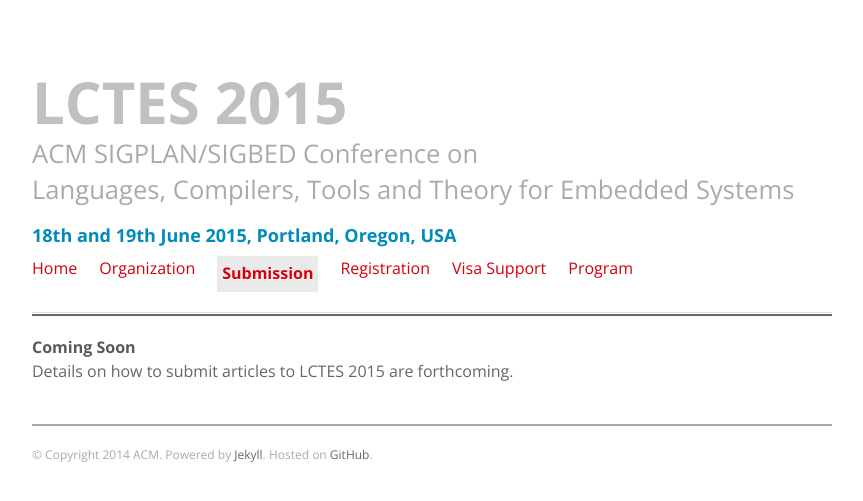
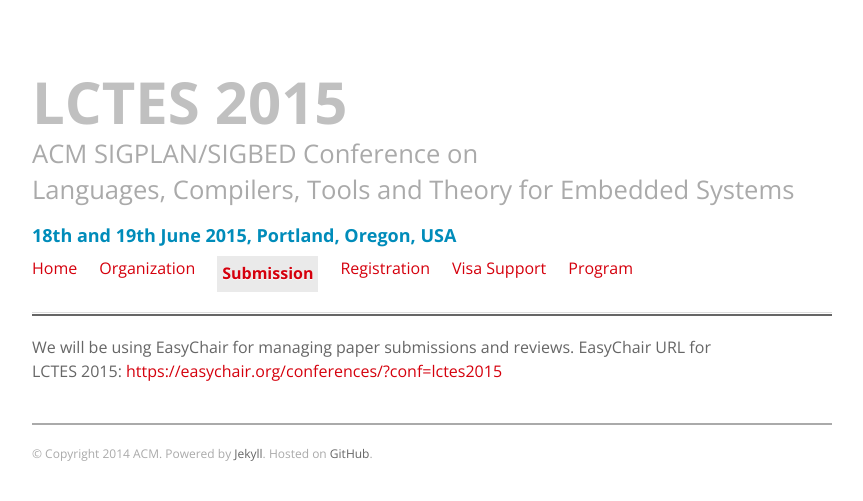
Before and after one commit to GSathish/lctes2015, a Jekyll site: the page built from submission/index.html, in a window 1280 px wide. Shown: the top 501 px of the page, without its empty margins (28-891 px from the left). Built offline with Jekyll 4.4.1, drawn with Linux system fonts in a browser that asks for light colours.

Commit message:
EasyChair link added

```diff
--- a/index.html
+++ b/index.html
@@ -24,7 +24,7 @@
 <td>Notifications by</td><td>Apr. 1</td>
 </tr>
 <tr>
-<td>Camera-ready Deadline</td><td>Apr. 11</td>
+<td>Camera-ready deadline</td><td>Apr. 11</td>
 </tr>
 </table>
 
--- a/submission/index.html
+++ b/submission/index.html
@@ -6,6 +6,6 @@
 markdown: kramdown
 ---
 
-<strong>Coming Soon</strong>
+We will be using EasyChair for managing paper submissions and reviews.
 
-<p>Details on how to submit articles to LCTES 2015 are forthcoming.</p>
+EasyChair URL for LCTES 2015: <a href="https://easychair.org/conferences/?conf=lctes2015">https://easychair.org/conferences/?conf=lctes2015</a>
```
